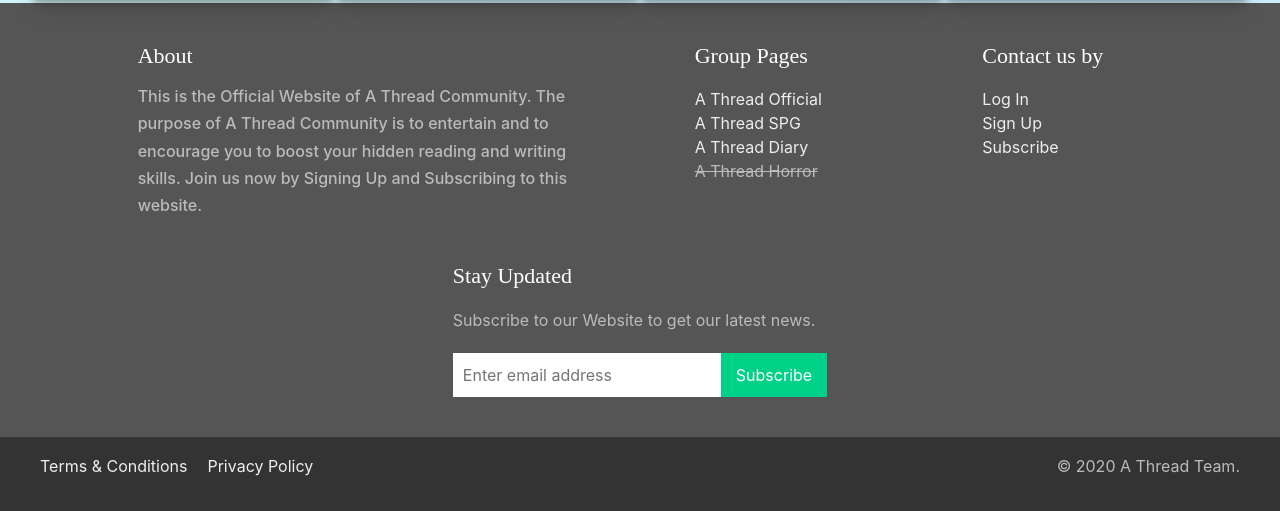
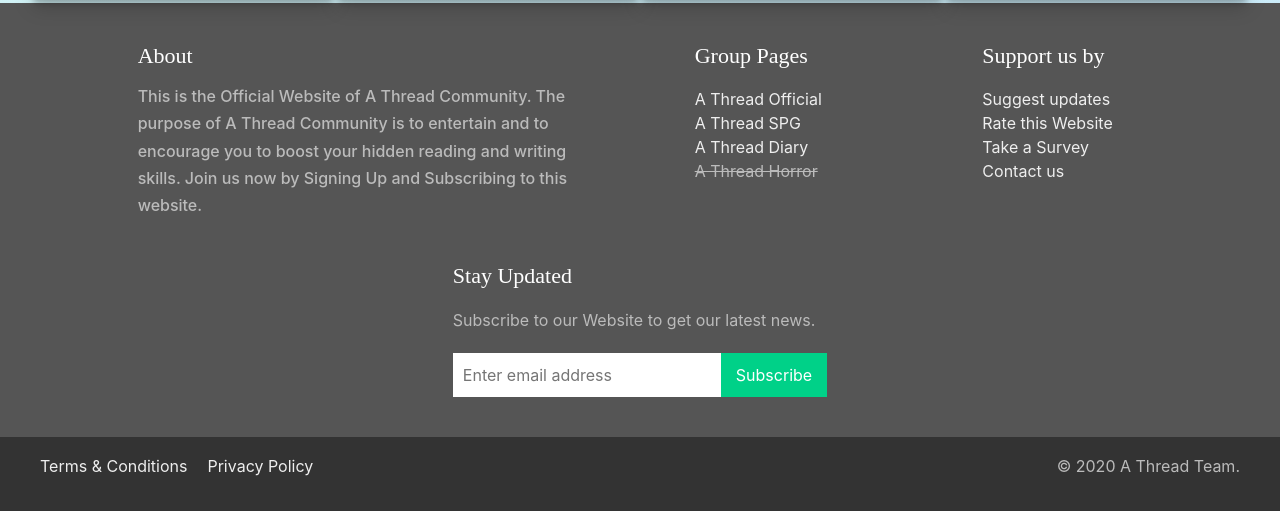
Before and after one commit to AThreadOfficial/A-Thread-Admins, a plain HTML site: page index.html in a window 1280 px wide. Shown: the part 1670-2181 px from the top of the page. Drawn offline with nearby package versions, Linux system fonts and the light colour scheme.

Commit message:
SupportUsChanged

```diff
--- a/index.html
+++ b/index.html
@@ -2808,11 +2808,12 @@
           </ul>
         </div>
         <div class="ft-main-item">
-          <h2 class="ft-title">Contact us by</h2>
+          <h2 class="ft-title">Support us by</h2>
           <ul class="ul">
-            <li class="lifoot"><a class="a" href="https://athreadofficial.github.io/A-Thread-SignIn-And-SignUp/">Log In</a></li>
-            <li class="lifoot"><a class="a disabled">Sign Up</a></li>
-            <li class="lifoot"><a class="a" href="https://athreadofficial.github.io/A-Thread-Contact-Us/">Subscribe</a></li>
+            <li class="lifoot"><a class="a" href="https://surveyheart.com/form/5ef34015142f236d7ab1e5df#welcome">Suggest updates</a></li>
+            <li class="lifoot"><a class="a" href="https://surveyheart.com/form/5ef4c3a1b15b5a43673a2540#welcome">Rate this Website</a></li>
+            <li class="lifoot"><a class="a" href="https://surveyheart.com/form/5ef4c4aec1bd81560cf8ca40#welcome">Take a Survey</a></li>
+            <li class="lifoot"><a class="a" href="https://surveyheart.com/form/5ef4a51b42a9513084605b01#welcome">Contact us</a></li>
           </ul>
         </div>
         <div class="ft-main-item">
@@ -2825,18 +2826,6 @@
         </div>
       </section>
 
-      <!-- Footer social
-      <section class="ft-social">
-        <ul class="ft-social-list ul">
-          <li class="lifoot"><a href="#"><i class="fab fa-facebook a"></i></a></li>
-          <li class="lifoot"><a href="#"><i class="fab fa-twitter a"></i></a></li>
-          <li class="lifoot"><a href="#"><i class="fab fa-instagram a"></i></a></li>
-          <li class="lifoot"><a href="#"><i class="fab fa-github a"></i></a></li>
-          <li class="lifoot"><a href="#"><i class="fab fa-linkedin a"></i></a></li>
-          <li class="lifoot"><a href="#"><i class="fab fa-youtube a"></i></a></li>
-        </ul>
-      </section> -->
-
       <!-- Footer legal -->
       <section class="ft-legal">
         <ul class="ft-legal-list ul">
```
